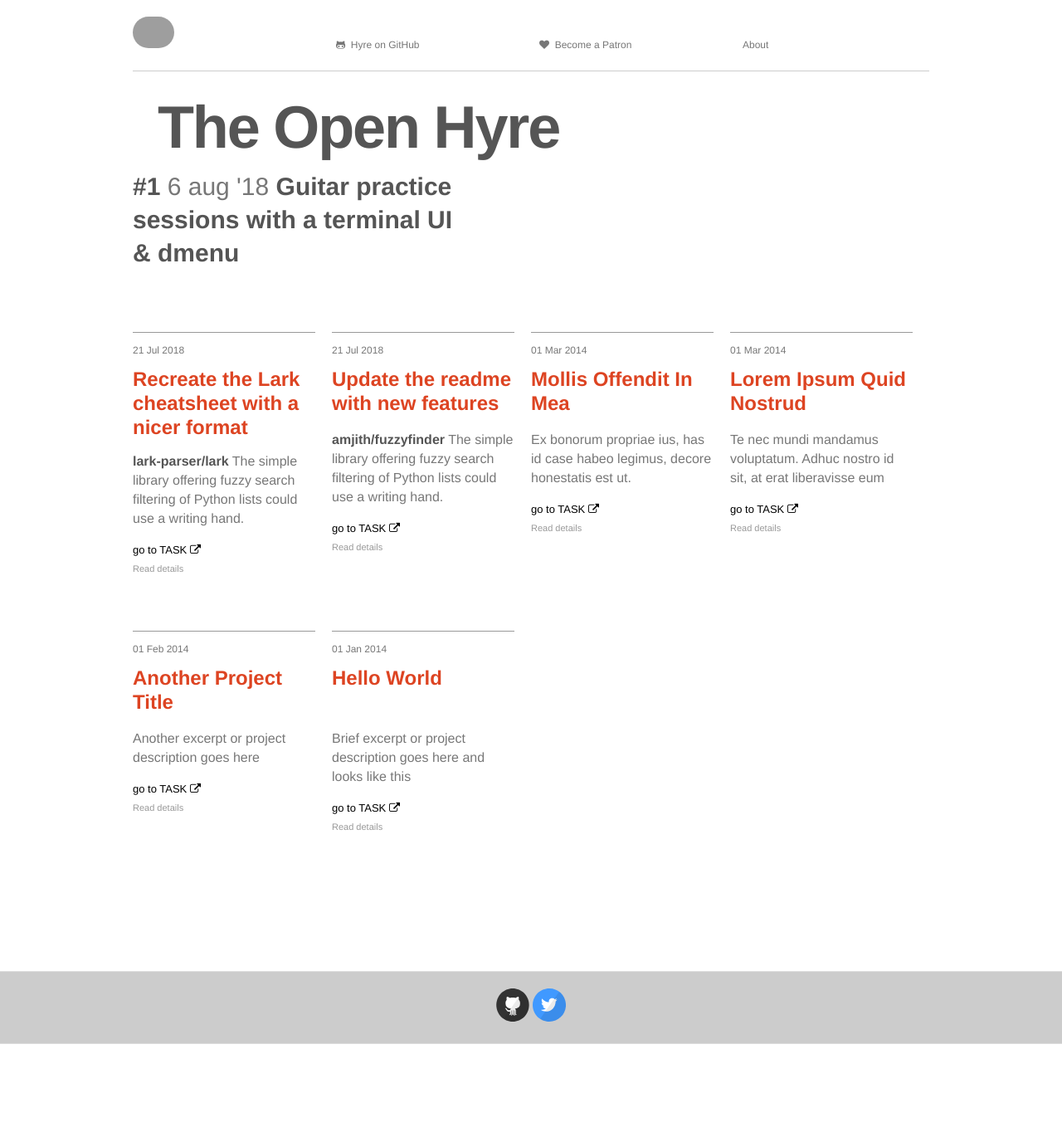
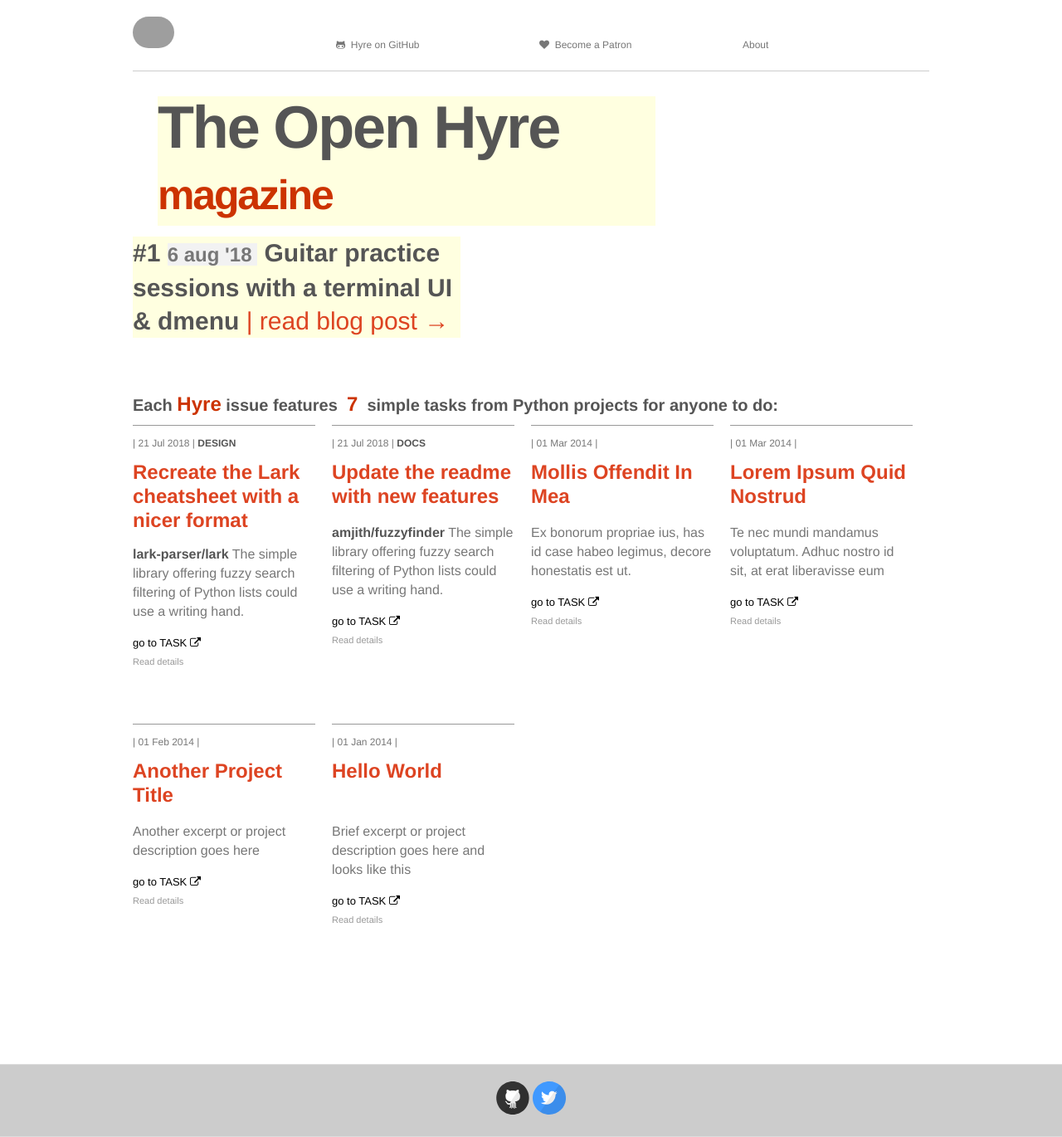
Before and after one commit to szpilman/theopenhyre, a Jekyll site: the page built from index.html, in a window 1280 px wide. Shown: the whole page at 83% size. Built offline with Jekyll 4.4.1, drawn with Linux system fonts in a browser that asks for light colours; nearby versions of some CDN libraries; before the commit the page ends 1258 px from its top, so only the background shows below that; grey boxes are pictures that could not be loaded.

Commit message:
play out vanity touches to front matter
Spent the night fixing up my baby. I look at it and it's real, it's
live already in my projected perceptions. What's not to like about
it? I have always been a presentation nerd first, should have gone
to design school, art could have creeped in sooner. Letting go into
technique is calming and not like stressed managerial website work
or worse, studying.

But this is the managerial I giddily do over.

```diff
--- a/_config.yml
+++ b/_config.yml
@@ -6,7 +6,7 @@
 name: The Open Hyre
 
 # Short bio or description (displayed in the header)
-description: <b>#1</b> 6 aug '18 <b>Guitar practice sessions with a terminal UI &amp; dmenu</b>
+description: Guitar practice sessions with a terminal UI &amp; dmenu
 
 # URL of your avatar or profile pic (you could use your GitHub profile pic)
 avatar: https://pbs.twimg.com/profile_images/1779775150/bitty-icon_bigger.gif
@@ -43,7 +43,7 @@
 # (http://yourusername.github.io/repository-name)
 # and NOT your User repository (http://yourusername.github.io)
 # then add in the baseurl here, like this: "/repository-name"
-baseurl: "/issue"
+baseurl: "/issue/1"
 
 #
 # !! You don't need to change any of the configuration flags below !!
--- a/_layouts/home.html
+++ b/_layouts/home.html
@@ -26,10 +26,20 @@
 
     {% include masthead.html %}
 
-
     <div class="container">
-      <h1 class="site-name"><a href="/">{{ site.name }}</a></h1>
-      <p class="site-description">{{ site.description }}</p>
+      <h1 class="site-name">
+        <a href="/">{{ site.name }}</a>
+        <small class="red">magazine</small>
+      </h1>
+      <p class="site-description">
+        <strong>#1</strong>
+        <span class="stamp">6 aug '18&nbsp;</span>
+        <strong>Guitar practice sessions
+          with a terminal UI &amp; dmenu</strong>
+          <a href="http://blog.openhyre.org/blablabla">
+            &vert; read blog post →
+          </a>
+      </p>
     </div>
 
     <div id="main" role="main" class="container">
--- a/_posts/2018-07-21-amjith--fuzzyfinder.md
+++ b/_posts/2018-07-21-amjith--fuzzyfinder.md
@@ -2,6 +2,7 @@
 layout: post
 title: Update the readme with new features
 desc: <b>amjith/fuzzyfinder</b> The simple library offering fuzzy search filtering of Python lists could use a writing hand.
+task-type: DOCS
 proj-url: https://github.com/amjith/fuzzyfinder/issues/12
 proj-num: 12
 ---
--- a/_posts/2018-07-21-lark-parser--lark.md
+++ b/_posts/2018-07-21-lark-parser--lark.md
@@ -2,6 +2,7 @@
 layout: post
 title: Recreate the Lark cheatsheet with a nicer format
 desc: <b>lark-parser/lark</b> The simple library offering fuzzy search filtering of Python lists could use a writing hand.
+task-type: DESIGN
 proj-url: https://github.com/amjith/fuzzyfinder/issues/12
 proj-num: 12
 ---
--- a/index.html
+++ b/index.html
@@ -3,9 +3,13 @@
 ---
 
 <div class="posts clearfix">
+  <h3>Each <strong class="red">Hyre</strong> issue features &nbsp;<strong class="red">7</strong>&nbsp; simple tasks from Python projects for anyone to do:</h3>
   {% for post in site.posts %}
     <article class="post">
-      <div class="eyebrow">{{ post.date | date: "%d %b %Y" }}</div>
+      <div class="eyebrow">
+        <span>| {{ post.date | date: "%d %b %Y" }}</span>
+        <span> | <strong>{{ post.task-type }}</strong></span>
+      </div>
       <h1><a href="{{ site.baseurl }}{{ post.url }}">{{ post.title }}</a></h1>
 
       <div class="entry">
--- a/style.scss
+++ b/style.scss
@@ -84,14 +84,19 @@
 }
 
 #home h1.site-name {
+  background: lightyellow;
   font-size: 72px;
   line-height: 74px;
   font-weight: 700;
   max-width: 600px;
   margin-top: 30px;
-  margin-bottom: 20px;
+  margin-bottom: 18px;
   margin-left: 30px;
   letter-spacing: -.03em;
+  .red {
+    color: $darkRed;
+    font-size: 50px;
+  }
   a {
     color: $darkGray;
   }
@@ -108,6 +113,10 @@
 h3 {
   font-size: 20px;
   margin: 40px 0 10px;
+  .red {
+    color: $darkRed;
+    font-size: 24px;
+  }
 }
 
 h4 {
@@ -121,13 +130,19 @@
 }
 
 #home p.site-description {
+  background: lightyellow;
   font-size: 30px;
   font-weight: 300;
   line-height: 40px;
   max-width: 395px;
-  margin-bottom: 75px;
+  margin-bottom: 25px;
   @include mobile {
     margin: 30px 20px 60px 20px;
+  }
+  .stamp {
+    font-size: 24px;
+    font-weight: 600;
+    background: $xlightGray;
   }
 }
 #home .entry p {
```
